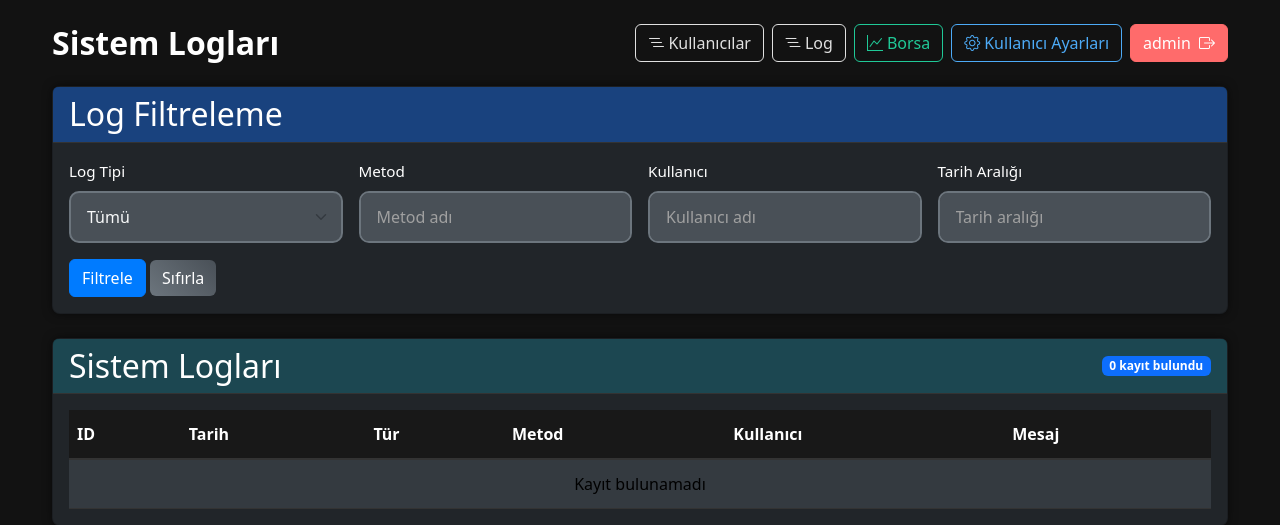
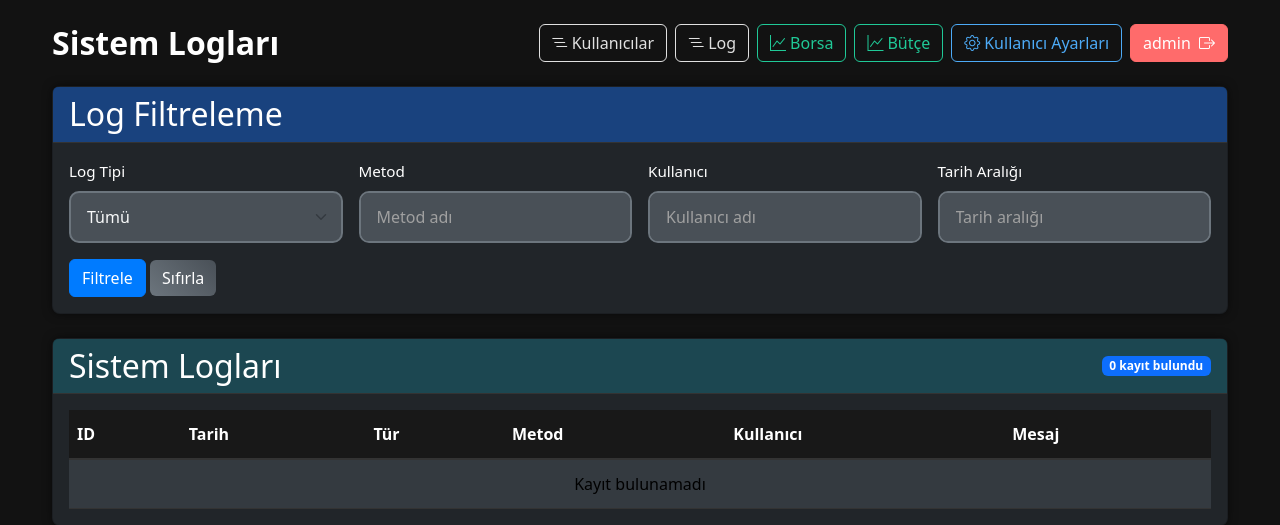
Before and after one commit to hermesthecat/odeme_takip, a PHP site: page /log.php in a window 1280 px wide. Shown: the top 525 px of the page. Run offline with PHP 8.4, Linux system fonts and the light colour scheme; a user stored in the database is signed in; data comes from the database, SQL or seed files in the repository; data that the repository does not hold is empty; some libraries are stand-ins or nearby versions.

Commit message:
Add Budget (Bütçe) navigation link to admin, borsa, and log pages

```diff
--- a/admin.php
+++ b/admin.php
@@ -154,6 +154,9 @@ $users = $users_stmt->fetchAll(PDO::FETCH_ASSOC);
                 <?php endif; ?>
                 <a href="borsa.php" class="btn btn-outline-success me-2">
                     <i class="bi bi-graph-up me-1"></i>Borsa
+                </a>
+                <a href="app.php" class="btn btn-outline-success me-2">
+                    <i class="bi bi-graph-up me-1"></i>Bütçe
                 </a>
                 <button class="btn btn-outline-primary me-2" onclick="openUserSettings()">
                     <i class="bi bi-gear me-1"></i><?php echo t('settings.title'); ?>
--- a/borsa.php
+++ b/borsa.php
@@ -37,8 +37,8 @@ $user_default_currency = $_SESSION['base_currency'];
                         <i class="bi bi-list-nested me-1"></i>Log
                     </a>
                 <?php endif; ?>
-                <a href="borsa.php" class="btn btn-outline-success me-2">
-                    <i class="bi bi-graph-up me-1"></i>Borsa
+                <a href="app.php" class="btn btn-outline-success me-2">
+                    <i class="bi bi-graph-up me-1"></i>Bütçe
                 </a>
                 <button class="btn btn-outline-primary me-2" onclick="openUserSettings()">
                     <i class="bi bi-gear me-1"></i><?php echo t('settings.title'); ?>
--- a/log.php
+++ b/log.php
@@ -301,6 +301,9 @@ $log_type_bg_classes = [
                 <?php endif; ?>
                 <a href="borsa.php" class="btn btn-outline-success me-2">
                     <i class="bi bi-graph-up me-1"></i>Borsa
+                </a>
+                <a href="app.php" class="btn btn-outline-success me-2">
+                    <i class="bi bi-graph-up me-1"></i>Bütçe
                 </a>
                 <button class="btn btn-outline-primary me-2" onclick="openUserSettings()">
                     <i class="bi bi-gear me-1"></i><?php echo t('settings.title'); ?>
```
